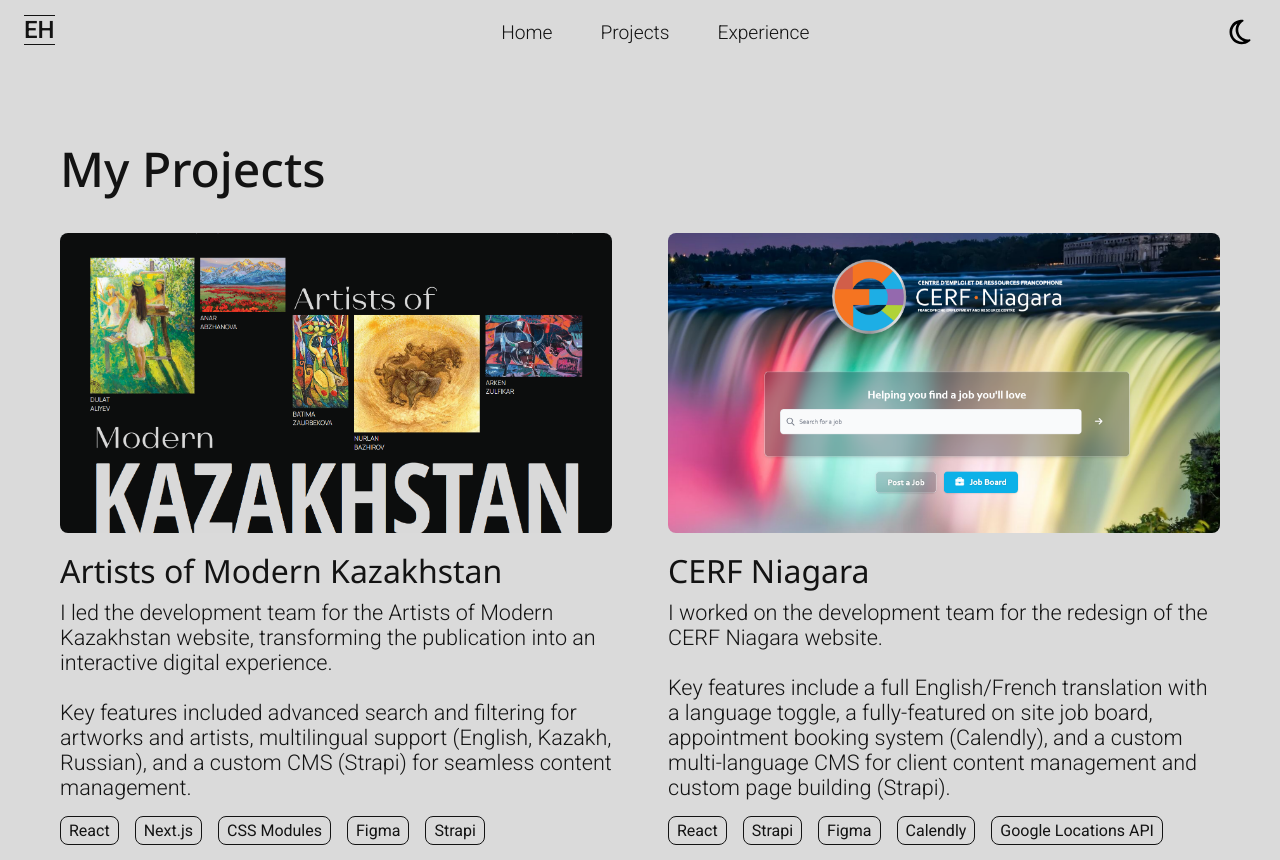
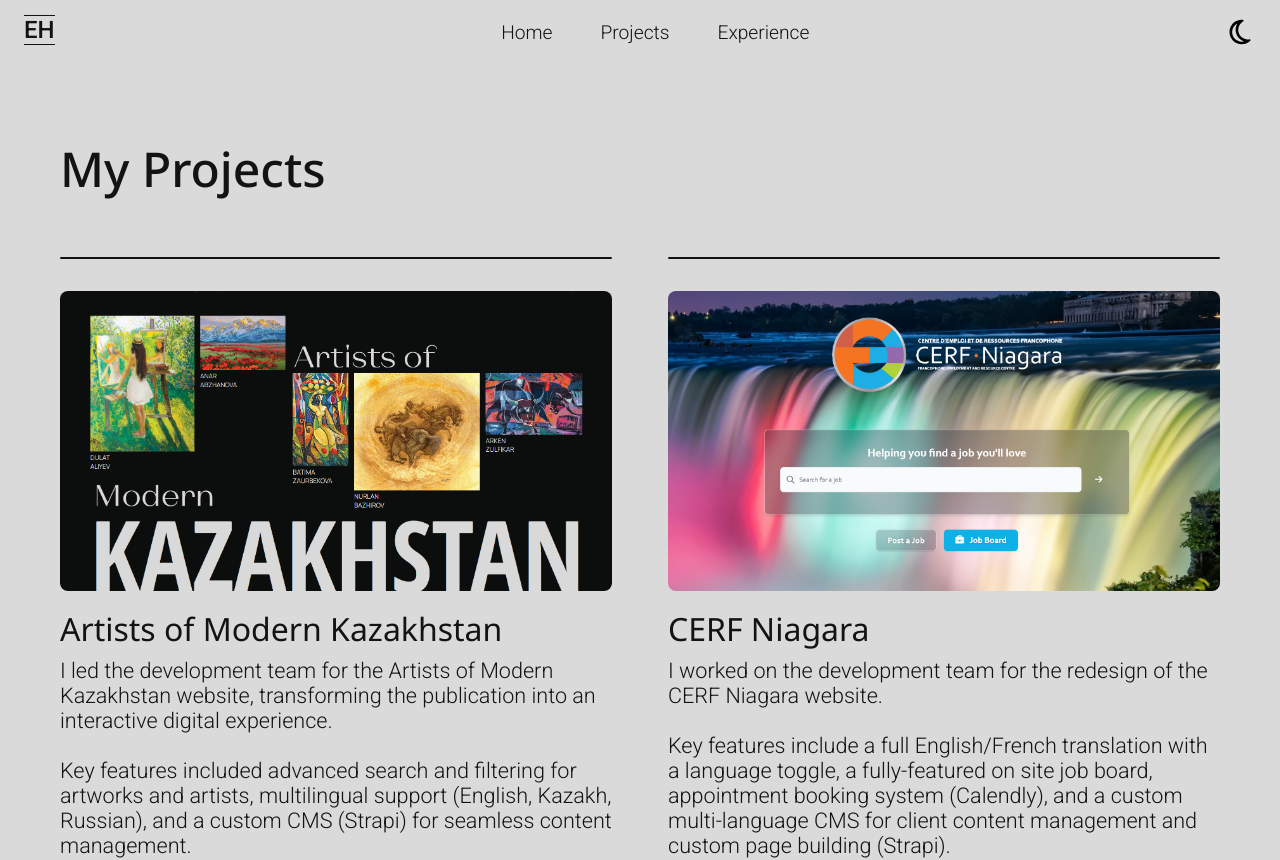
Before and after one commit to EHansen94/portfolio, a Next.js app: page /projects in a window 1280 px wide. Shown: the top 860 px of the page. Built offline with nearby package versions, Linux system fonts and the light colour scheme.

Commit message:
card fixes

```diff
--- a/src/components/ProjectCard.jsx
+++ b/src/components/ProjectCard.jsx
@@ -14,6 +14,7 @@ export default function ProjectCard({ project }) {
 
 	return (
 		<div className={styles["project-card"]} onClick={handleClick}>
+			<div className={styles["line"]}></div>
 			<div className={styles["content"]}>
 				<Image
 					src={project.preview}
--- a/src/styles/components/ProjectCard.module.css
+++ b/src/styles/components/ProjectCard.module.css
@@ -1,10 +1,20 @@
 .project-card {
 	width: 100%;
 	height: 100%;
+	margin: 0.5rem 0;
+}
+
+.line {
+	display: block;
+	width: 100%;
+	height: 2px;
+	border-radius: 20px;
+	background-color: var(--primary-text);
+	margin: 1rem 0 2rem 0;
 }
 
 .project-card:hover {
-	scale: 1.02;
+	scale: 1.01;
 	transition: all 0.1s ease-in;
 	cursor: pointer;
 }
```
